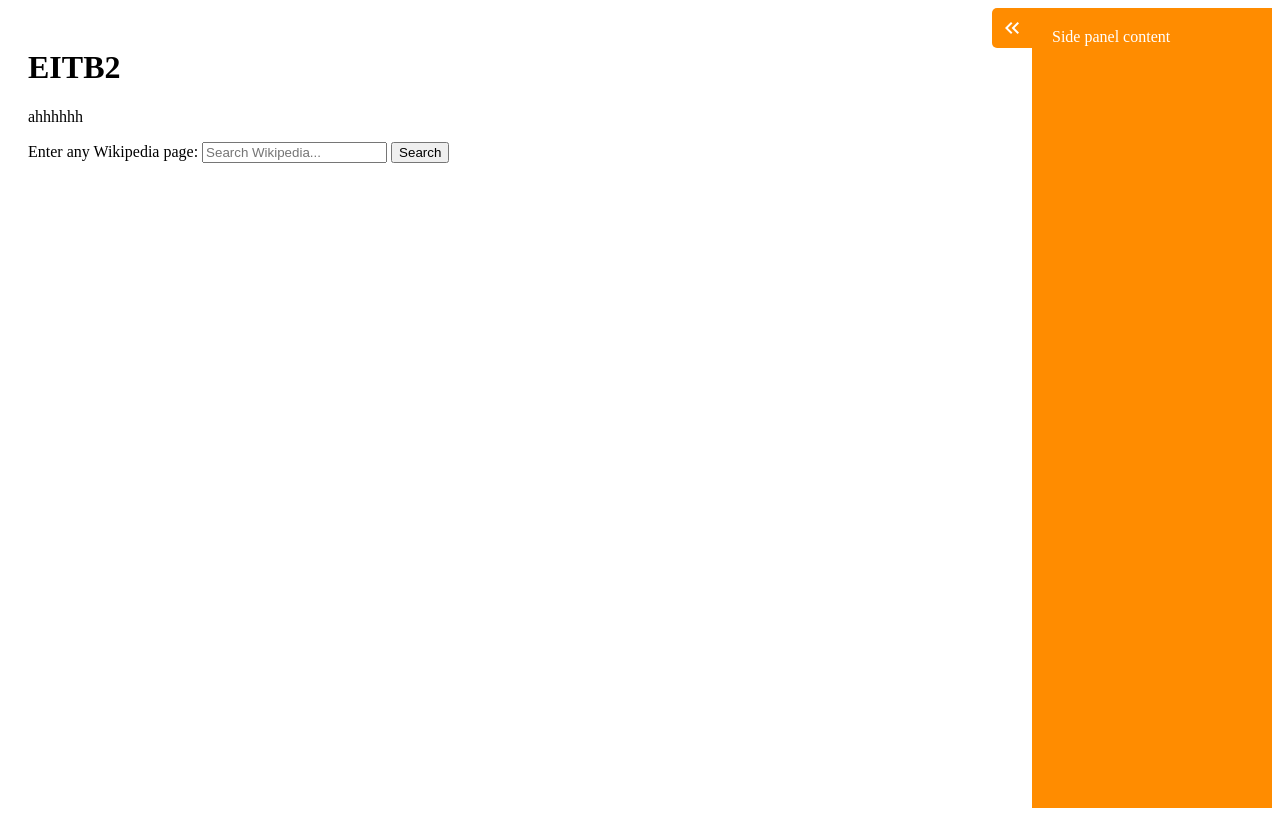
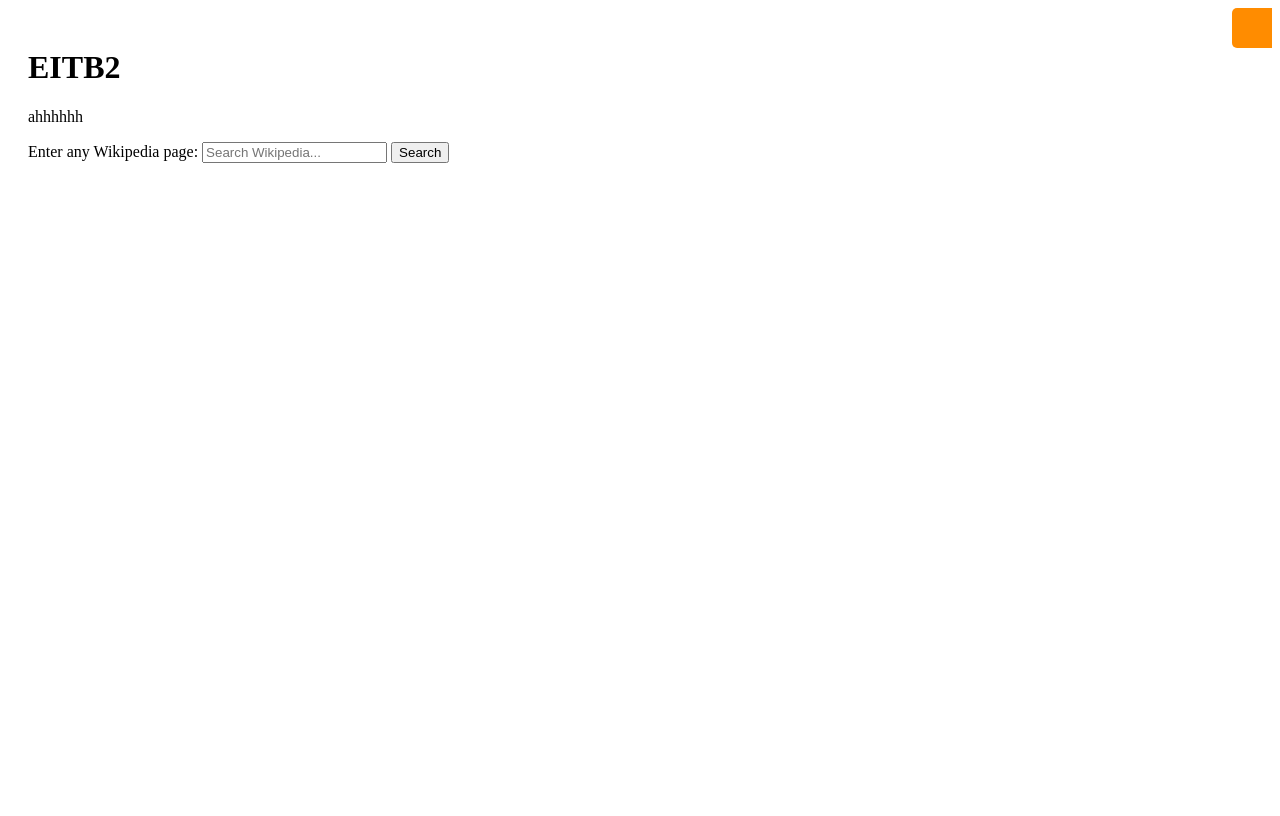
Before and after one commit to bobBillyus/EITB2, a Flask app: page / in a window 1280 px wide. Run offline with Flask 3, Linux system fonts and the light colour scheme.

Commit message:
sidebar button

```diff
--- a/app.py
+++ b/app.py
@@ -26,6 +26,9 @@
 
     return render_template("index.html", result=srcpage)
 
+@app.route("/do_action", methods=["POST"])
+def do_action():
+    print("Clicked!")
 # #Setup Dash
 # app = Dash(__name__, server=app, url_base_pathname='/graph/')
 
--- a/static/css/style.css
+++ b/static/css/style.css
@@ -32,7 +32,7 @@
 }
 
 .sidebar {
-    /* display: none; */
+    display: none;
     width: 200px;
     flex-shrink: 0;
     padding: 20px;
@@ -40,3 +40,15 @@
     background: rgb(255, 140, 0);
     /* box-shadow: 0 0 10px rgba(0, 0, 0, 0.35); */
 }
+
+.sidebar_open .sidebar{
+    display: inital;
+}
+
+.sidebar_open .sb-icon-open{
+    display: none !important
+}
+
+.sidebar_open .sb-icon-close{
+    display: inital !important
+}
--- a/templates/index.html
+++ b/templates/index.html
@@ -4,13 +4,23 @@
     <meta charset="UTF-8">
     <title>EITB2</title>
 
+    <script>
+        function sendAction() {
+            fetch("/do_action", {
+                method: "POST"
+            })
+            .catch(error => {
+                console.error("Error:", error)
+            })
+        }
+    </script>
+
     <link href="https://fonts.googleapis.com/icon?family=Material+Icons" rel="stylesheet">
     <link rel="stylesheet" href="{{ url_for('static', filename='css/style.css') }}">
-
 </head>
 <body>
 
-    <div class="wrapper">
+    <div class="wrapper sidebar_open">
         <div class="main">
             <h1>EITB2</h1>
             <p>ahhhhhh</p>
@@ -27,11 +37,11 @@
             </form>
         </div>
         <button class="sidebar_toggle" type="button">
-            <span class="material-icons sb-icon-open">keyboard_double_arrow_left</span>
-            <span class="material-icons sb-icon-close">keyboard_double_arrow_right</span>
+            <span class="material-icons sb-icon-open" onclick="sendAction()">keyboard_double_arrow_left</span>
+            <span class="material-icons sb-icon-close" onclick="sendAction()">keyboard_double_arrow_right</span>
         </button>
         <div class="sidebar">
-            Side panel content
+            Sidebar content
         </div>
     </div>
 
```
